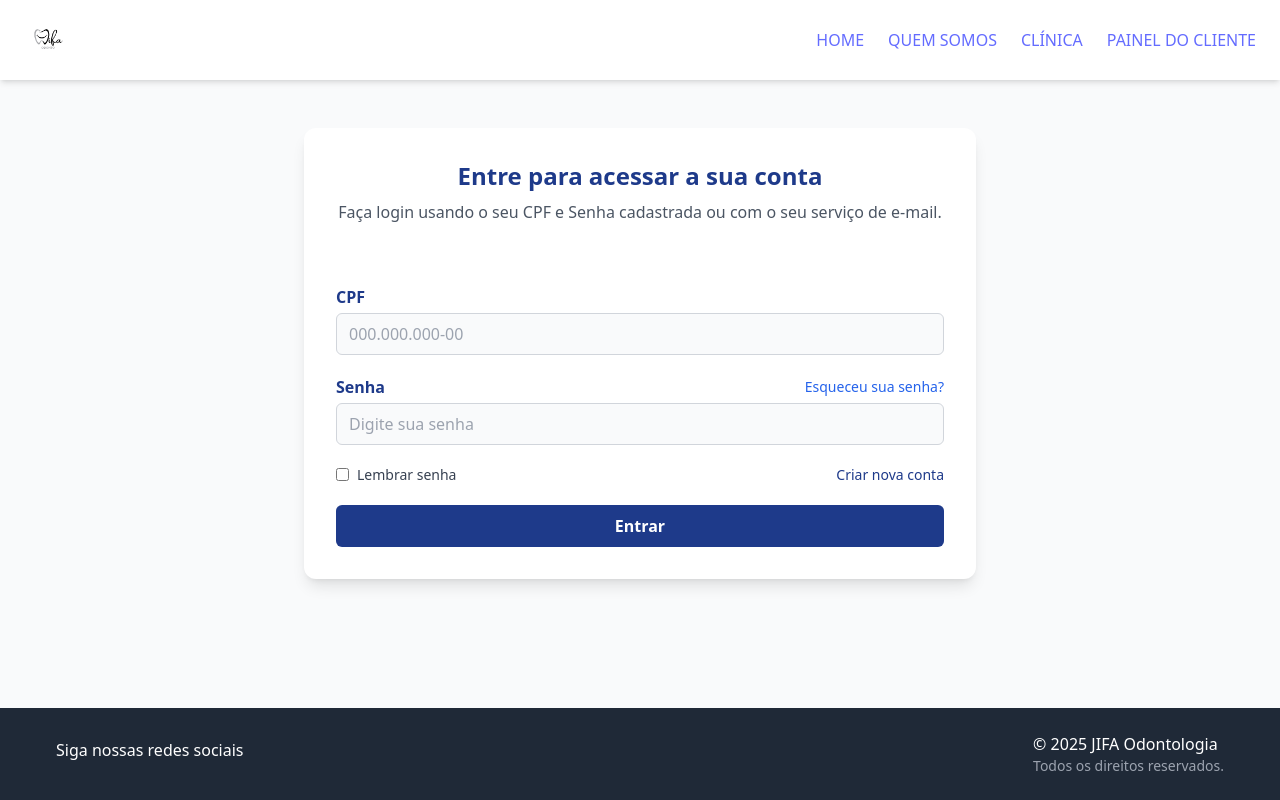
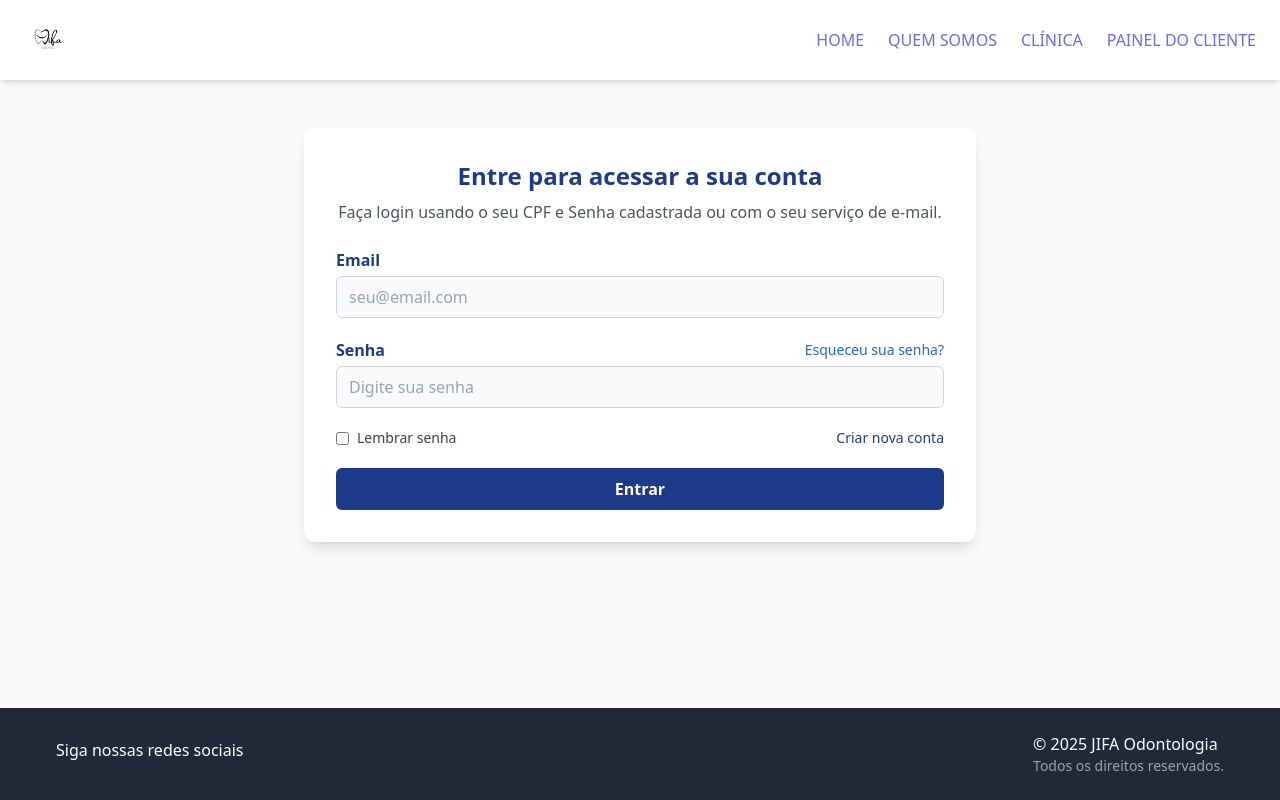
Before and after one commit to jifa-team/ep2-pi4, a React (Vite) app in the folder frontend/: page /login in a window 1280 px wide. Built offline with nearby package versions, Linux system fonts and the light colour scheme.

Commit message:
feat(frontend): Integra formulário de login com a API

```diff
--- a/frontend/src/components/LoginForm.jsx
+++ b/frontend/src/components/LoginForm.jsx
@@ -1,25 +1,64 @@
-import React from 'react';
-import { Link } from 'react-router-dom';
+import React, { useState } from 'react';
+import { Link, useNavigate } from 'react-router-dom';
 
 const LoginForm = () => {
+  const [email, setEmail] = useState(''); // Changed from cpf to email as per API
+  const [password, setPassword] = useState('');
+  const [errorMessage, setErrorMessage] = useState('');
+  const navigate = useNavigate();
+
+  const handleSubmit = async (event) => {
+    event.preventDefault();
+    setErrorMessage('');
+
+    if (!email || !password) {
+      setErrorMessage('Por favor, preencha todos os campos.');
+      return;
+    }
+
+    try {
+      const response = await fetch(import.meta.env.VITE_API_BASE_URL + '/api/auth', {
+        method: 'POST',
+        headers: {
+          'Content-Type': 'application/json',
+        },
+        body: JSON.stringify({ email, password }),
+      });
+
+      const data = await response.json();
+
+      if (!response.ok) {
+        throw new Error(data.message || 'Erro ao fazer login.');
+      }
+
+      localStorage.setItem('token', data.token);
+      // Assuming the API returns user ID or some identifier in the token payload
+      // For now, let's just redirect. In a real app, you'd decode the token or fetch user data.
+      navigate('/painel-cliente');
+
+    } catch (error) {
+      setErrorMessage(error.message);
+    }
+  };
+
   return (
     <div className="max-w-2xl mx-auto mt-12 bg-white rounded-xl shadow-lg p-8">
       <div className="mb-6 text-center">
         <h1 className="text-2xl font-bold text-blue-900 mb-2">Entre para acessar a sua conta</h1>
         <p className="text-gray-600 text-base">Faça login usando o seu CPF e Senha cadastrada ou com o seu serviço de e-mail.</p>
       </div>
-      <form id="loginForm" className="space-y-5">
-        <div id="errorContainer" className="text-red-600 text-sm min-h-[1.2em] mb-2"></div>
+      <form id="loginForm" className="space-y-5" onSubmit={handleSubmit}>
+        {errorMessage && <div id="errorContainer" className="text-red-600 text-sm min-h-[1.2em] mb-2">{errorMessage}</div>}
         <div>
-          <label htmlFor="cpf" className="block font-semibold text-blue-900 mb-1">CPF</label>
-          <input type="text" id="cpf" className="w-full px-3 py-2 border border-gray-300 rounded-md bg-gray-50 text-gray-800 focus:outline-none focus:ring-2 focus:ring-blue-300" placeholder="000.000.000-00" required />
+          <label htmlFor="email" className="block font-semibold text-blue-900 mb-1">Email</label>
+          <input type="email" id="email" className="w-full px-3 py-2 border border-gray-300 rounded-md bg-gray-50 text-gray-800 focus:outline-none focus:ring-2 focus:ring-blue-300" placeholder="seu@email.com" required value={email} onChange={(e) => setEmail(e.target.value)} />
         </div>
         <div>
           <div className="flex items-center justify-between mb-1">
             <label htmlFor="password" className="font-semibold text-blue-900">Senha</label>
             <a href="#" className="text-sm text-blue-600 hover:underline">Esqueceu sua senha?</a>
           </div>
-          <input type="password" id="password" className="w-full px-3 py-2 border border-gray-300 rounded-md bg-gray-50 text-gray-800 focus:outline-none focus:ring-2 focus:ring-blue-300" placeholder="Digite sua senha" required />
+          <input type="password" id="password" className="w-full px-3 py-2 border border-gray-300 rounded-md bg-gray-50 text-gray-800 focus:outline-none focus:ring-2 focus:ring-blue-300" placeholder="Digite sua senha" required value={password} onChange={(e) => setPassword(e.target.value)} />
         </div>
         <div className="flex items-center justify-between">
           <div className="flex items-center">
```
